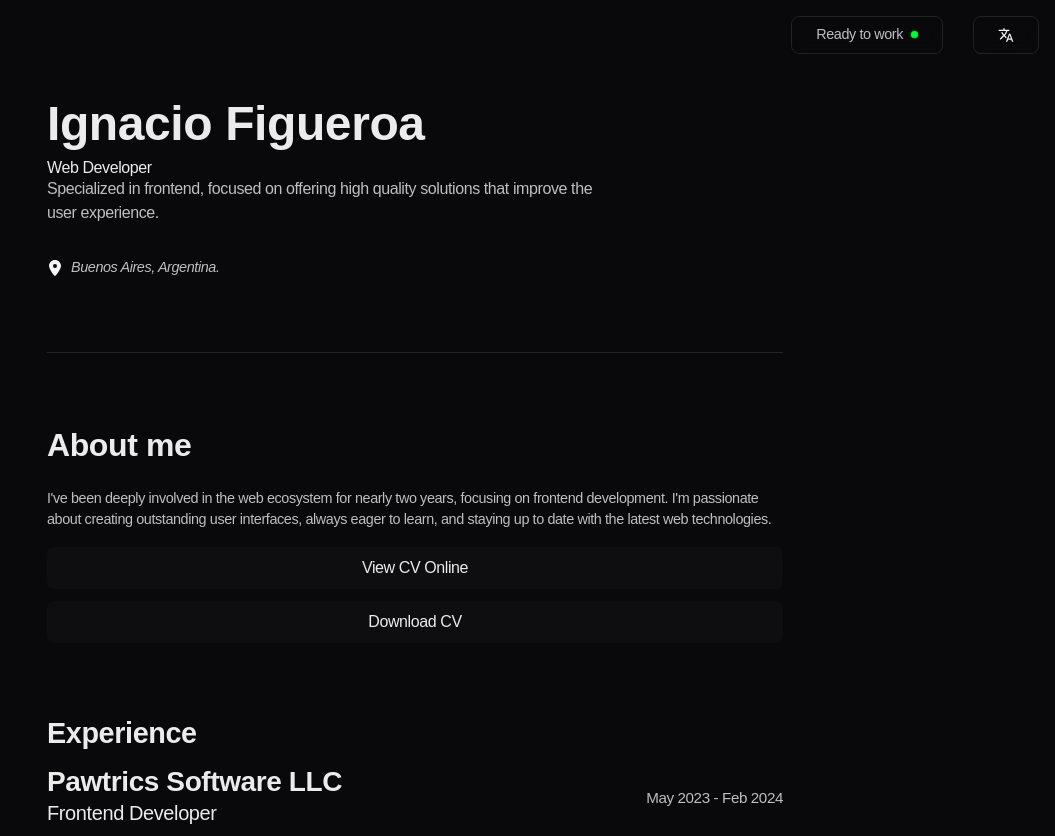
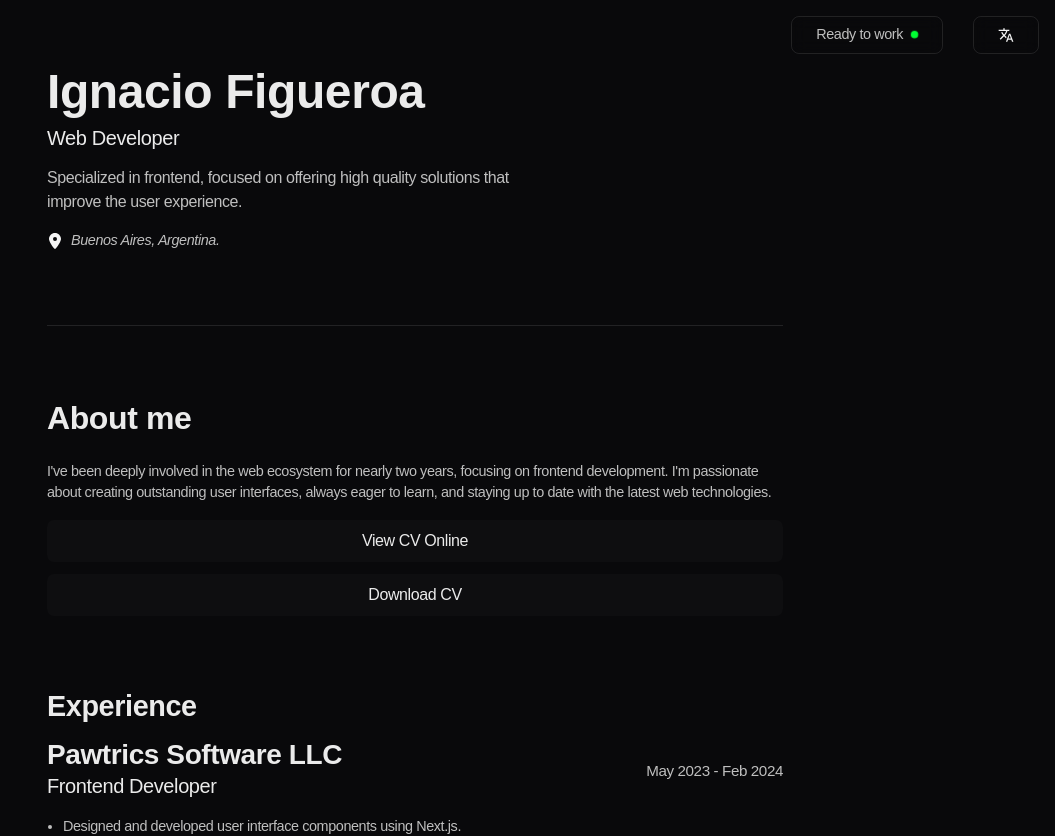
Before and after one commit to figueroaignacio/portfolio, a React (Vite) app: page / in a window 1280 px wide. Shown: the top 836 px of the page, without its empty margins (225-1280 px from the left). Built offline with nearby package versions, Linux system fonts and the light colour scheme.

Commit message:
style: change some hero styles

```diff
--- a/src/sections/Hero/Hero.module.css
+++ b/src/sections/Hero/Hero.module.css
@@ -1,11 +1,6 @@
 .heroSection {
   display: flex;
   flex-direction: column;
-  gap: 2rem;
-}
-
-.textContainer {
-  max-width: 80rem;
 }
 
 .heroTitle {
@@ -15,18 +10,19 @@
 }
 
 .heroSubtitle {
-  font-size: 2rem;
+  font-size: 1.25rem;
   font-weight: 500;
   margin-bottom: 1rem;
 }
 
 .heroDescription {
   font-size: 1rem;
-  max-width: 40rem;
+  max-width: 30rem;
 }
 
 .heroLocation {
   gap: 0.5rem;
+  margin-top: 1rem;
 }
 
 .heroLocationBox {
--- a/src/sections/Hero/Hero.tsx
+++ b/src/sections/Hero/Hero.tsx
@@ -1,3 +1,6 @@
+// Hooks
+import { useTranslation } from "react-i18next";
+
 // Components
 import { ActiveToWork } from "../../components/ActiveToWork/ActiveToWork";
 import {
@@ -7,9 +10,6 @@ import {
   FramerParagraph,
 } from "../../components/Framer";
 import { SelectLanguage } from "../../components/SelectLanguage/SelectLanguage";
-
-// Hooks
-import { useTranslation } from "react-i18next";
 
 // Icons
 import { Location } from "../../icons/Location";
@@ -31,15 +31,20 @@ export function Hero() {
       <SelectLanguage />
       <ActiveToWork />
       <div>
+        <div>
           <FramerH1
             className={styles.heroTitle}
             variants={FADE_LEFT_ANIMATION_VARIANTS}
           >
             {t("hero.title")}
           </FramerH1>
-        <FramerH2 variants={FADE_LEFT_ANIMATION_VARIANTS}>
+          <FramerH2
+            variants={FADE_LEFT_ANIMATION_VARIANTS}
+            className={styles.heroSubtitle}
+          >
             {t("hero.subtitle")}
           </FramerH2>
+        </div>
         <FramerParagraph
           variants={FADE_DOWN_ANIMATION_VARIANTS}
           className={styles.heroDescription}
```
Lines whose indentation alone changed are shown as unchanged.
